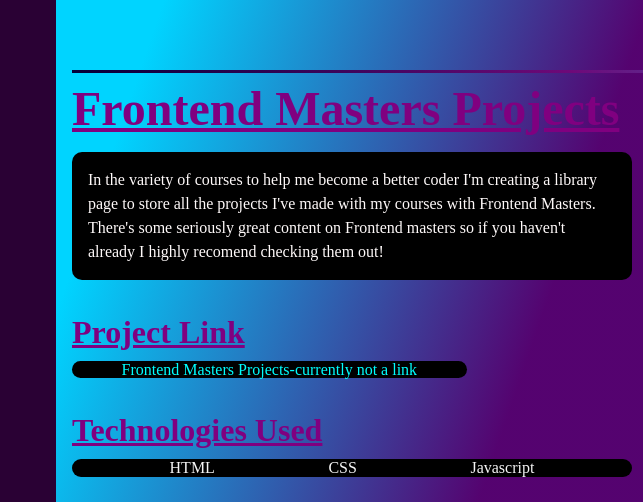
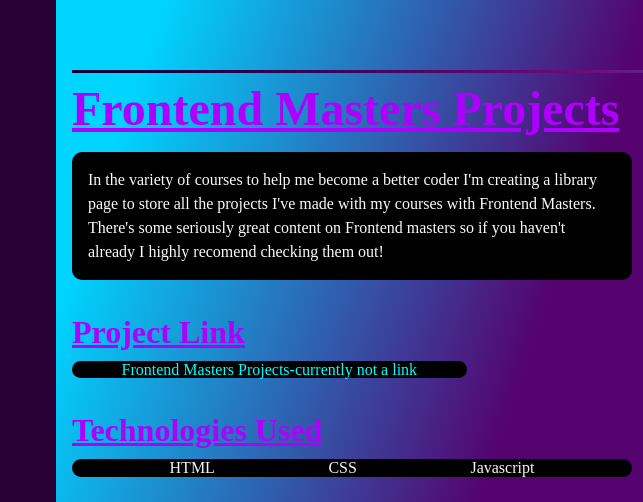
Before and after one commit to Nick-Reedy/Nick-Reedy.github.io, a plain HTML site: page index.html in a window 1280 px wide. Shown: the part 1088-1590 px from the top of the page, 0-643 px from the left. Drawn offline with Linux system fonts and the light colour scheme; a web font is replaced by a local one.

Commit message:
Update style.css

```diff
--- a/style.css
+++ b/style.css
@@ -287,7 +287,7 @@ img {
   }
 
       .projectTwo h3, .projectTwo h4 {
-    color:purple;
+    color:#AE00FF;
   }
 }
 
```
